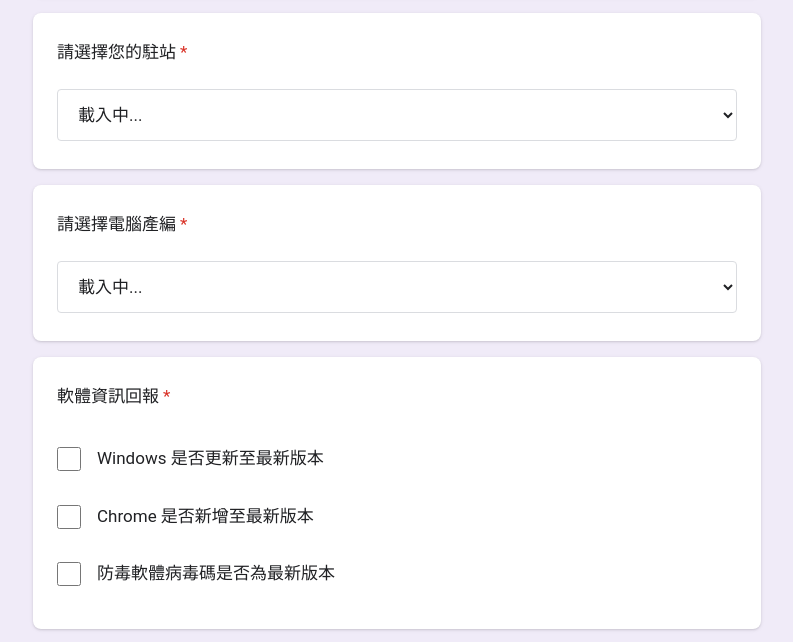
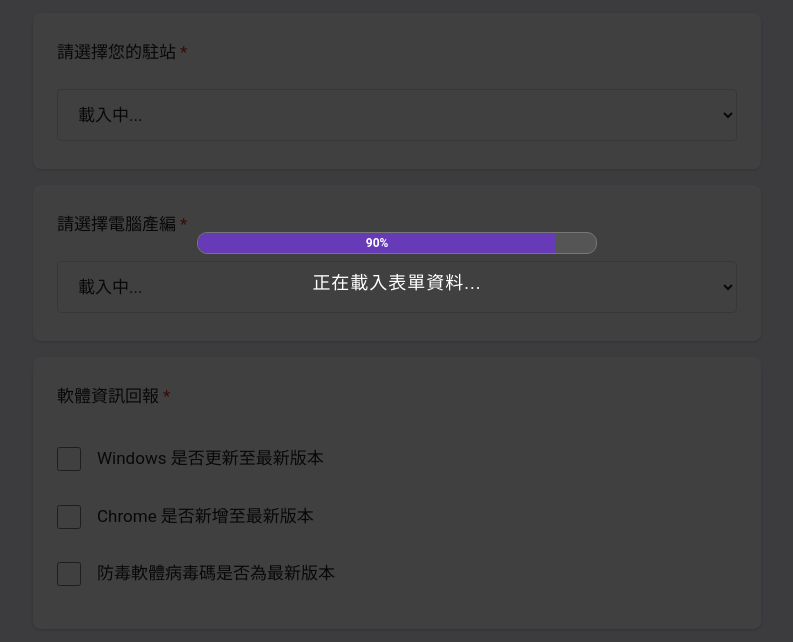
Before and after one commit to takahope/asset_managment, a plain HTML site: page Index.html in a window 1280 px wide. Shown: the part 135-777 px from the top of the page, without its empty margins (243-1036 px from the left). Drawn offline with Linux system fonts and the light colour scheme.

Commit message:
AM-8 index.html_progress_done

```diff
--- a/Index.html
+++ b/Index.html
@@ -326,6 +326,54 @@
           padding: 10px;
         }
       }
+
+      /* ==================== 進度條樣式 ==================== */
+
+      /* 遮罩層 */
+      .loader-overlay {
+        position: fixed;
+        top: 0;
+        left: 0;
+        width: 100%;
+        height: 100%;
+        background-color: rgba(0, 0, 0, 0.75);
+        z-index: 9999;
+        display: none;
+        flex-direction: column;
+        justify-content: center;
+        align-items: center;
+        color: white;
+      }
+
+      /* 進度條容器 */
+      .progress-bar-container {
+        width: 80%;
+        max-width: 400px;
+        background-color: #555;
+        border-radius: 10px;
+        border: 1px solid #777;
+        overflow: hidden;
+      }
+
+      /* 進度條本身 */
+      .progress-bar {
+        width: 0%;
+        height: 20px;
+        background-color: #673ab7;
+        text-align: center;
+        line-height: 20px;
+        color: white;
+        font-size: 12px;
+        font-weight: bold;
+        transition: width 0.3s ease-in-out;
+      }
+
+      /* 提示文字 */
+      .loading-text {
+        margin-top: 15px;
+        font-size: 18px;
+        letter-spacing: 1px;
+      }
     </style>
   </head>
   <body>
@@ -400,7 +448,71 @@
       let dataMap = {};
       let sevenZipVersions = [];
 
+      // ==================== 進度條控制變數 ====================
+      let _loaderIntervalId;
+      let _dataLoadStatus = {
+        selectData: false,
+        sevenZipData: false
+      };
+
+      /**
+       * 顯示進度條載入動畫
+       * @param {string} text - 顯示的載入訊息（選填，預設為「頁面載入中...」）
+       */
+      function showLoader(text = '頁面載入中...') {
+        const _loaderOverlay = document.getElementById('loaderOverlay');
+        const _progressBar = document.getElementById('progressBar');
+        const _loadingText = document.getElementById('loadingText');
+
+        let progress = 0;
+        _progressBar.style.width = '0%';
+        _progressBar.textContent = '0%';
+        _loadingText.textContent = text;
+        _loaderOverlay.style.display = 'flex';
+
+        // 模擬一個平滑的進度條，直到 90%
+        _loaderIntervalId = setInterval(() => {
+          if (progress < 90) {
+            progress += Math.floor(Math.random() * 5) + 1;
+            if (progress > 90) progress = 90;
+            _progressBar.style.width = progress + '%';
+            _progressBar.textContent = progress + '%';
+          }
+        }, 200);
+      }
+
+      /**
+       * 隱藏進度條載入動畫
+       * @param {string} text - 顯示的完成訊息（選填，預設為「載入完成！」）
+       */
+      function hideLoader(text = '載入完成！') {
+        const _loaderOverlay = document.getElementById('loaderOverlay');
+        const _progressBar = document.getElementById('progressBar');
+        const _loadingText = document.getElementById('loadingText');
+
+        clearInterval(_loaderIntervalId); // 停止模擬進度
+
+        _progressBar.style.width = '100%';
+        _progressBar.textContent = '100%';
+        _loadingText.textContent = text;
+
+        setTimeout(() => {
+          _loaderOverlay.style.display = 'none';
+        }, 500);
+      }
+
+      /**
+       * 檢查所有資料是否載入完成
+       */
+      function checkDataLoadComplete() {
+        if (_dataLoadStatus.selectData && _dataLoadStatus.sevenZipData) {
+          hideLoader('載入完成！');
+        }
+      }
+
       document.addEventListener("DOMContentLoaded", function() {
+        // 立即顯示進度條
+        showLoader('正在載入表單資料...');
         // 同時載入組別資料和 7-Zip 版本清單
         google.script.run.withSuccessHandler(populateGroupSelect).getSelectData();
         google.script.run.withSuccessHandler(populateSevenZipVersions).getSevenZipVersions();
@@ -427,6 +539,10 @@
         const computerSelect = document.getElementById("computerSelect");
         computerSelect.innerHTML = '';
         computerSelect.add(new Option("--請先選擇駐站--", ""));
+
+        // 標記此資料已載入完成
+        _dataLoadStatus.selectData = true;
+        checkDataLoadComplete();
       }
 
       function populateSevenZipVersions(versions) {
@@ -445,6 +561,10 @@
           const option = new Option(version, version);
           sevenZipSelect.add(option);
         });
+
+        // 標記此資料已載入完成
+        _dataLoadStatus.sevenZipData = true;
+        checkDataLoadComplete();
       }
 
       function updateComputerOptions(selectedGroup) {
@@ -488,10 +608,15 @@
         console.log("防毒軟體勾選狀態：", formObject.antivirusUpdated);
         console.log("7-Zip 版本：", formObject.sevenZipVersion);
 
+        // 顯示進度條
+        showLoader('正在提交表單...');
         document.getElementById("status").textContent = "提交中...";
 
         google.script.run
           .withSuccessHandler(function(response) {
+            // 隱藏進度條
+            hideLoader('提交完成！');
+
             const statusEl = document.getElementById("status");
             statusEl.textContent = response;
             statusEl.className = response.startsWith("回報成功") ? "show success" : "show";
@@ -505,6 +630,9 @@
             }
           })
           .withFailureHandler(function(error) {
+            // 隱藏進度條
+            hideLoader('提交失敗！');
+
             const statusEl = document.getElementById("status");
             statusEl.textContent = "提交失敗：" + error.message;
             statusEl.className = "show error";
@@ -525,5 +653,13 @@
         }).getAppUrl();
       });
     </script>
+
+    <!-- ==================== 進度條 HTML 結構 ==================== -->
+    <div class="loader-overlay" id="loaderOverlay">
+      <div class="progress-bar-container">
+        <div class="progress-bar" id="progressBar">0%</div>
+      </div>
+      <div class="loading-text" id="loadingText">頁面載入中...</div>
+    </div>
   </body>
 </html>
```
